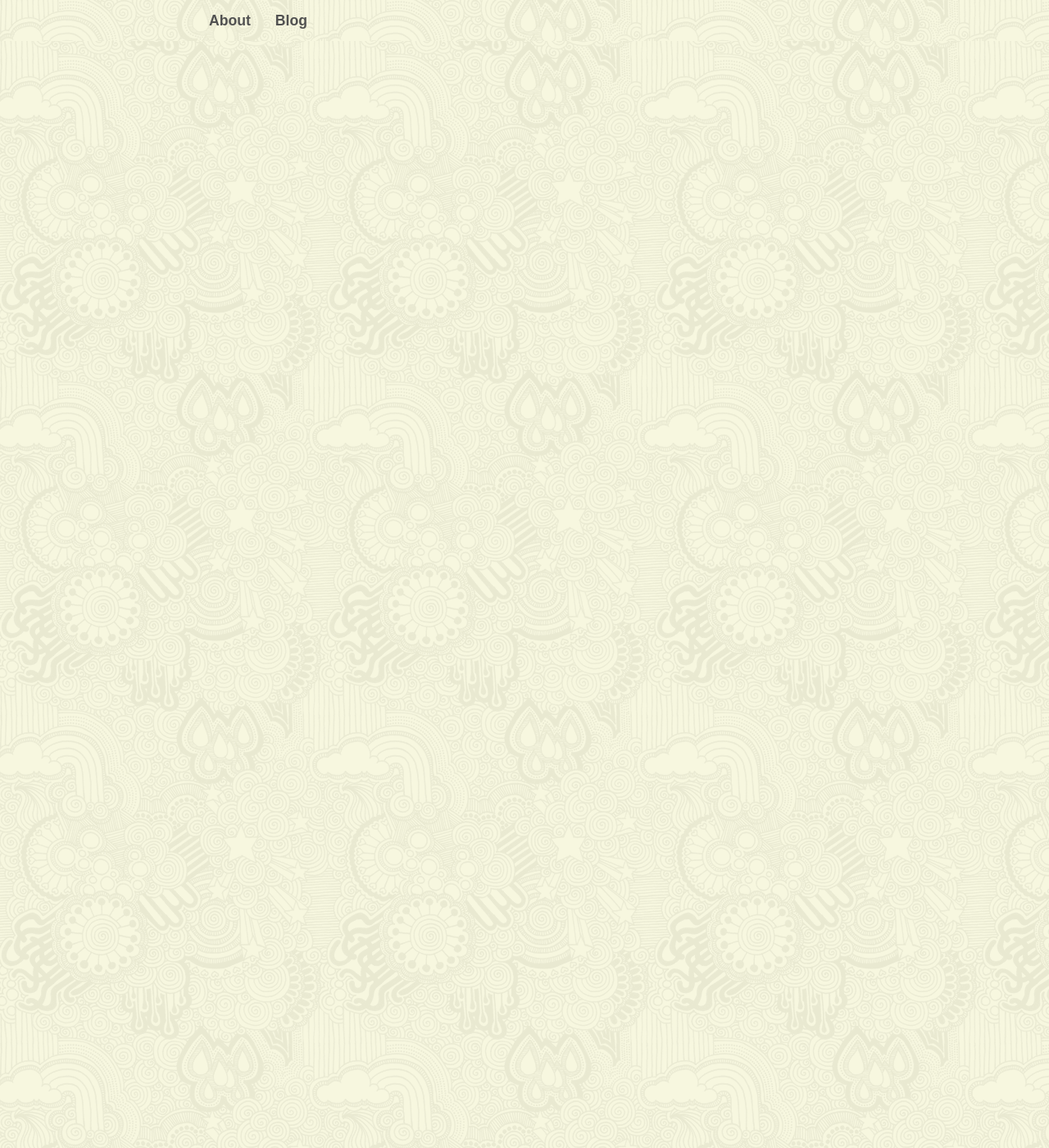
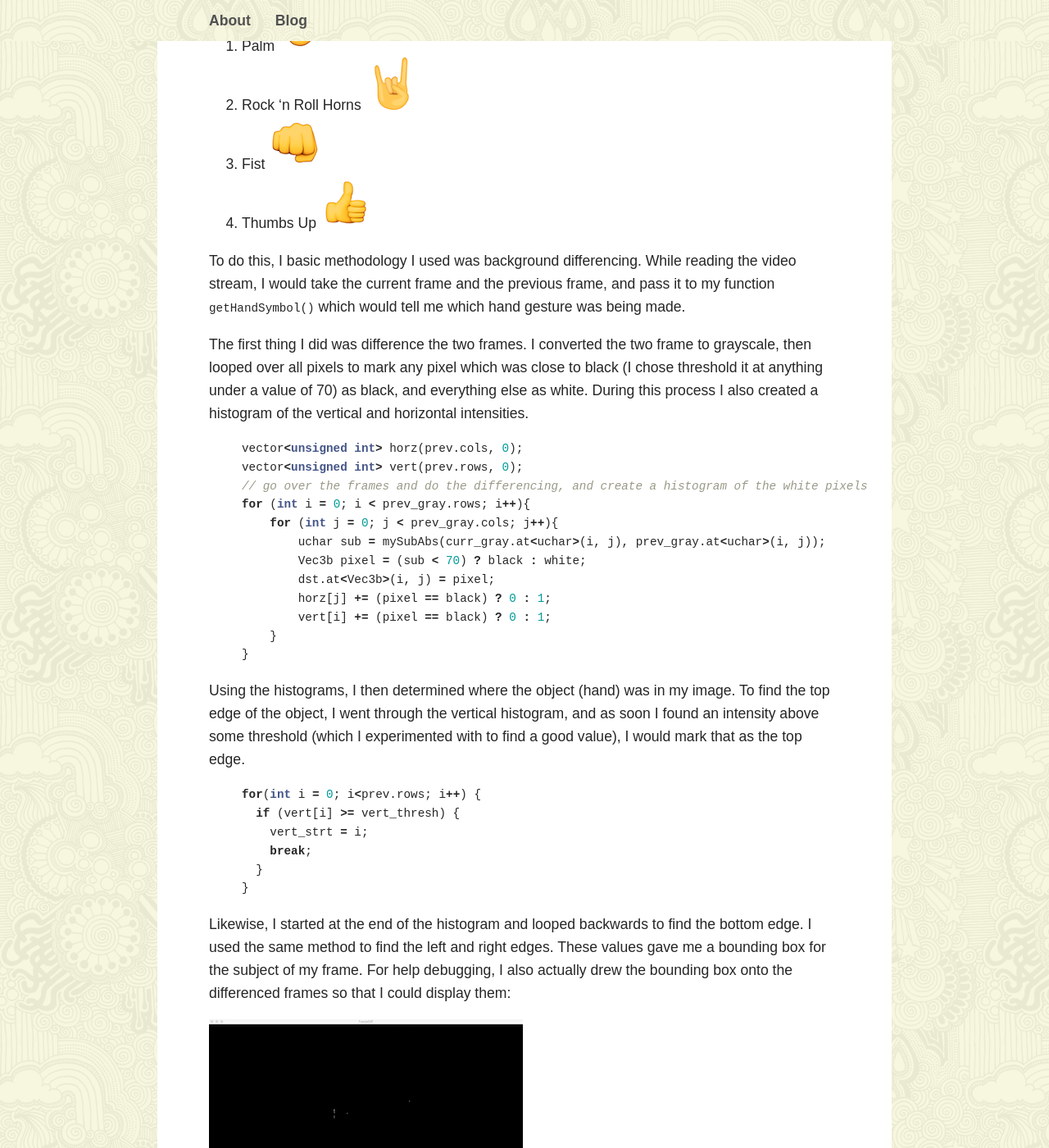
Before and after one commit to gremerritt/personal-site, a Jekyll site: the page built from _posts/2016-09-21-hw2.markdown, in a window 1280 px wide and 1400 px high, scrolled down 3928 px. Shown: the whole window at 82% size. Built offline with Jekyll 4.4.1, drawn with Linux system fonts in a browser that asks for light colours; some web fonts are replaced; before the commit the page ends 3748 px from its top, so only the background shows below that; some of the changed text lies outside the part shown.

Commit message:
Update CS585 HW2

```diff
--- a/_posts/2016-09-21-hw2.markdown
+++ b/_posts/2016-09-21-hw2.markdown
@@ -19,15 +19,18 @@
 I chose to track a tennis ball in my video. As a guide, I used the sample code on the `opencv` site about template matching ([here](http://docs.opencv.org/2.4/doc/tutorials/imgproc/histograms/template_matching/template_matching.html)).
 
 First, I took a picture of the tennis ball to use as my template:
-![template.jpg](../../../../_images/cs585/hw2/template.png)
+
+![template.jpg](../../../../_images/cs585/hw2/template.jpg)
 
 Below is a GIF of the object being tracked on my screen. Note that at the beginning of the recording the tennis ball is kept at a distance of about the same size as the template image. Under these conditions, the code does a good job of finding the object. However, as the image is brought further back so that it is smaller than the template, the code does not do a very good job tracking the object.
+
 ![template_matching.png](../../../../_images/cs585/hw2/template_matching.gif)
 
 The program actually does a pretty good job of handling different lighting conditions. My guess is that this is because the ball has a very vibrant green/yellow color, and thus is reasonably east to identify across a variety of different lights.
 
 The template matching code works by checking at each pixel value in the image where the template would be able to sit on top (i.e. all pixels except the bottom and right side of the image.) At each pixel, a value is generated which determines how good of a match the template would be at that location. This is done with the `matchTemplate()` function. Then, we check the resulting image to find out where the darkest spot is (or lightest, depending on the exact template matching method used) using the `minMaxLoc()` method. The resulting image looks like:
-![template_result.png](../../../../_images/cs585/hw2/template_matching.gif)
+
+![template_result.png](../../../../_images/cs585/hw2/template_result.png)
 
 Once we know the most likely place for the template object in the frame, we just draw a bounding box at that location.
 
@@ -50,3 +53,56 @@
   - Interesting and fun aspects of the graphics display
 
 #### Writeup
+I chose my goal to be that I could make one of four different hand gestures in front of a webcam, and the computer would display back the emoji for that hand gesture. The gestures that I chose were:
+  1. Palm ![palm.png](../../../../_images/cs585/hw2/palm.png)
+  2. Rock 'n Roll Horns ![rock.png](../../../../_images/cs585/hw2/rock.png)
+  3. Fist ![fist.png](../../../../_images/cs585/hw2/fist.png)
+  4. Thumbs Up ![thumb.png](../../../../_images/cs585/hw2/thumb.png)
+
+To do this, I basic methodology I used was background differencing. While reading the video stream, I would take the current frame and the previous frame, and pass it to my function `getHandSymbol()` which would tell me which hand gesture was being made.
+
+The first thing I did was difference the two frames. I converted the two frame to grayscale, then looped over all pixels to mark any pixel which was close to black (I chose threshold it at anything under a value of 70) as black, and everything else as white. During this process I also created a histogram of the vertical and horizontal intensities.
+{% highlight c++ %}
+vector<unsigned int> horz(prev.cols, 0);
+vector<unsigned int> vert(prev.rows, 0);
+// go over the frames and do the differencing, and create a histogram of the white pixels
+for (int i = 0; i < prev_gray.rows; i++){
+    for (int j = 0; j < prev_gray.cols; j++){
+        uchar sub = mySubAbs(curr_gray.at<uchar>(i, j), prev_gray.at<uchar>(i, j));
+        Vec3b pixel = (sub < 70) ? black : white;
+        dst.at<Vec3b>(i, j) = pixel;
+        horz[j] += (pixel == black) ? 0 : 1;
+        vert[i] += (pixel == black) ? 0 : 1;
+    }
+}
+{% endhighlight %}
+
+Using the histograms, I then determined where the object (hand) was in my image. To find the top edge of the object, I went through the vertical histogram, and as soon I found an intensity above some threshold (which I experimented with to find a good value), I would mark that as the top edge.
+{% highlight c++ %}
+for(int i = 0; i<prev.rows; i++) {
+  if (vert[i] >= vert_thresh) {
+    vert_strt = i;
+    break;
+  }
+}
+{% endhighlight %}
+Likewise, I started at the end of the histogram and looped backwards to find the bottom edge. I used the same method to find the left and right edges. These values gave me a bounding box for the subject of my frame. For help debugging, I also actually drew the bounding box onto the differenced frames so that I could display them:
+
+![background_difference.gif](../../../../_images/cs585/hw2/background_difference.gif)
+
+Next I looped over the pixels in bounding box, and if counted up the number of white pixels in the middle half of the top quarter of the bounding box. This was to help differentiate between the palm gesture and the rock n' roll gesture. I expected the frequency of white pixels to be lower in the rock n' roll gesture than in the palm gesture, since the middle two fingers should be hidden.
+
+Finally, I determined the ratio of the height of the bounding box to the width. If it was tall and skinny (a ratio > 2), then I call it a thumb. If the gesture has a bounding-box ratio of 1.2 or greater, then it would either be a palm or a rock n' roll. I checked the ratio of white pixels to the total number of pixels in the specific region outlined above, and using a threshold differentiate between the two gestures. Finally, if the gesture has a bounding-box ratio greater than 0.3 (which I used because I wanted to say that it was actually a box and not just a line) then it would be a fist.
+
+I then copied the corresponding emoji image onto the frame and displayed it! An example is below:
+
+![hand_gestures.gif](../../../../_images/cs585/hw2/hand_gestures.gif)
+
+Below is a Confusion Matrix where the top row is the Truth (what gesture I was making) and the side is the Hypothesis (what the computer guessed). These numbers were found my checking each frame of the above GIF for correctness. While the computer is not entirely accurate, it _does_ to better than simply guessing!
+
+|              | Palm | Rock n' Roll | Fist | Thumbs Up |
+|--------------|------|--------------|------|-----------|
+| Palm         |   16  |       9      |  2   |     2     |
+| Rock n' Roll |   0  |       12      |  17   |    1      |
+| Fist         |   2  |       9      |  25   |     3     |
+| Thumbs Up    |  6   |       3      |  0   |      4    |
```
Also changed, not shown: _images/cs585/hw2/background_difference.gif (added), _images/cs585/hw2/fist.png, _images/cs585/hw2/palm.png, _images/cs585/hw2/rock.png, _images/cs585/hw2/thumb.png, 1 other file.
